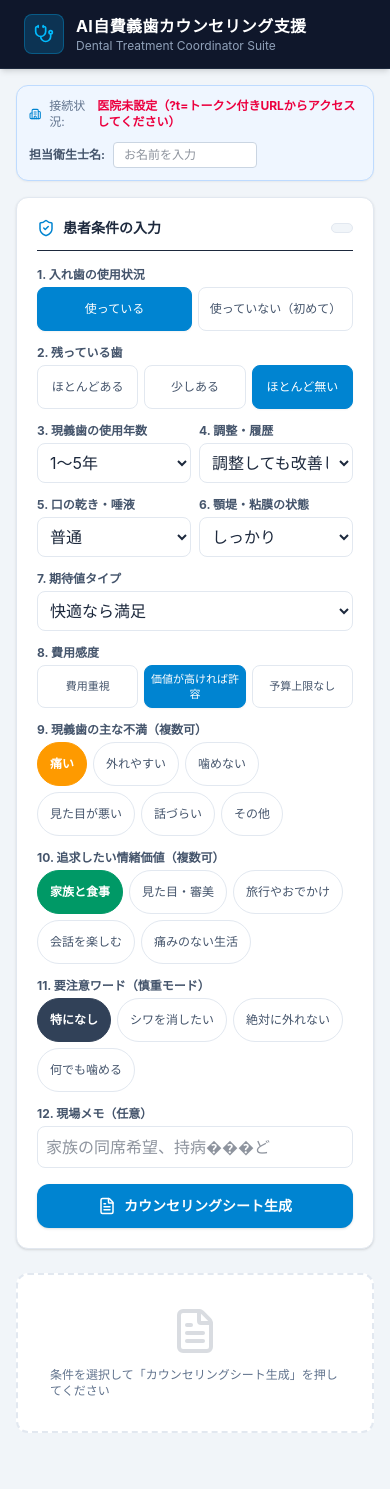
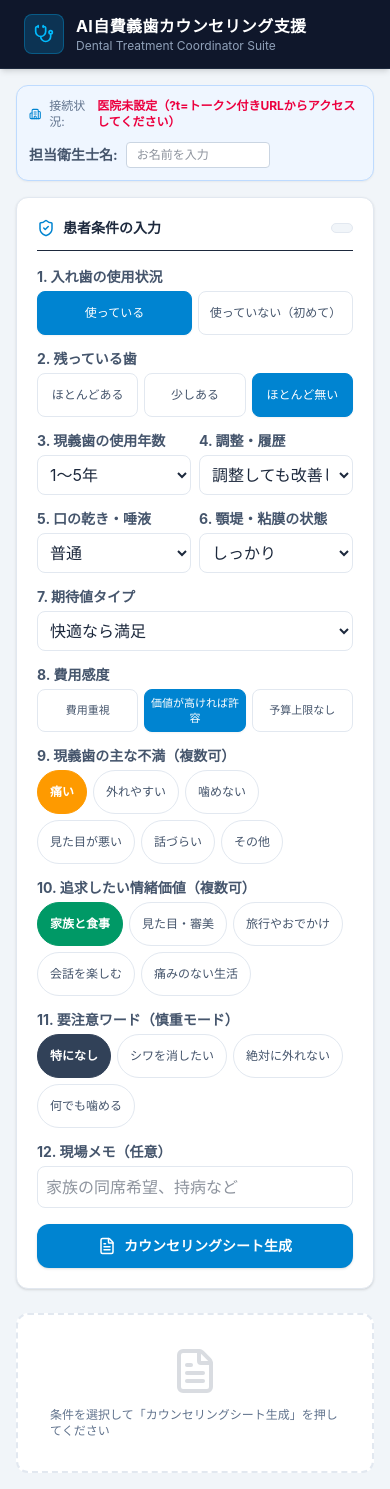
Before and after one commit to Takahito000/dental_tc_app-Private, a Next.js app: page / in a window 390 px wide. Before the commit the page ends 1449 px from the top, so only its background shows below. Built offline with nearby package versions, Linux system fonts and the light colour scheme.

Commit message:
fix: モバイルボタンのアイコン化＋ラベルサイズ調整＋文字化け修復

```diff
--- a/app/page.tsx
+++ b/app/page.tsx
@@ -131,7 +131,7 @@ export default function Page() {
 
   useEffect(() => {
     setMounted(true);
-    console.log("[BUILD] 2026-08-20 17:15 mobile-pwa");
+    console.log("[BUILD] 2026-08-20 17:35 mobile-polish");
 
     // 1. ?t= パラメータまたは localStorage からトークンをロード
     const urlParams = new URLSearchParams(window.location.search);
@@ -208,7 +208,7 @@ export default function Page() {
   const handleMultiSelect = (key: "current_denture_complaints" | "emotion_drivers" | "red_flag_words", value: string) => {
     setFormData((prev) => {
       const list = prev[key];
-      if (value === "特になし") return { ...prev, [key]: ["特���なし"] };
+      if (value === "特になし") return { ...prev, [key]: ["特になし"] };
       const filteredList = list.filter((item) => item !== "特になし");
       const newList = filteredList.includes(value)
         ? filteredList.filter((item) => item !== value)
@@ -535,7 +535,7 @@ export default function Page() {
             </span>
           </div>
           <div className="flex items-center gap-2">
-            <label className="text-xs text-slate-600 font-bold">担当衛生士名:</label>
+            <label className="text-sm text-slate-600 font-bold">担当衛生士名:</label>
             <input
               type="text"
               value={staffName}
@@ -565,7 +565,7 @@ export default function Page() {
           <div className="space-y-3.5 text-xs">
             {/* 1. 入れ歯の使用状況 */}
             <div>
-              <label className="block font-bold mb-1 text-slate-600">1. 入れ歯の使用状況</label>
+              <label className="block font-bold mb-1 text-slate-600 text-sm">1. 入れ歯の使用状況</label>
               <div className="flex gap-1.5">
                 {FORM_DATA.denture_status.map((item) => (
                   <button
@@ -586,7 +586,7 @@ export default function Page() {
 
             {/* 2. 残っている歯 */}
             <div>
-              <label className="block font-bold mb-1 text-slate-600">2. 残っている歯</label>
+              <label className="block font-bold mb-1 text-slate-600 text-sm">2. 残っている歯</label>
               <div className="flex gap-1.5">
                 {FORM_DATA.remaining_teeth.map((item) => (
                   <button
@@ -608,7 +608,7 @@ export default function Page() {
             {/* 3. 使用年数 & 4. 調整履歴 */}
             <div className="grid grid-cols-2 gap-2">
               <div>
-                <label className="block font-bold mb-1 text-slate-600">3. 現義歯の使用年数</label>
+                <label className="block font-bold mb-1 text-slate-600 text-sm">3. 現義歯の使用年数</label>
                 <select
                   value={formData.denture_duration}
                   onChange={(e) => handleSelect("denture_duration", e.target.value)}
@@ -620,7 +620,7 @@ export default function Page() {
                 </select>
               </div>
               <div>
-                <label className="block font-bold mb-1 text-slate-600">4. 調整・履歴</label>
+                <label className="block font-bold mb-1 text-slate-600 text-sm">4. 調整・履歴</label>
                 <select
                   value={formData.adjustment_history}
                   onChange={(e) => handleSelect("adjustment_history", e.target.value)}
@@ -636,7 +636,7 @@ export default function Page() {
             {/* 5. 口の乾き & 6. 顎堤・粘膜の状態 */}
             <div className="grid grid-cols-2 gap-2">
               <div>
-                <label className="block font-bold mb-1 text-slate-600">5. 口の乾き・唾液</label>
+                <label className="block font-bold mb-1 text-slate-600 text-sm">5. 口の乾き・唾液</label>
                 <select
                   value={formData.oral_dryness}
                   onChange={(e) => handleSelect("oral_dryness", e.target.value)}
@@ -648,7 +648,7 @@ export default function Page() {
                 </select>
               </div>
               <div>
-                <label className="block font-bold mb-1 text-slate-600">6. 顎堤・粘膜の状態</label>
+                <label className="block font-bold mb-1 text-slate-600 text-sm">6. 顎堤・粘膜の状態</label>
                 <select
                   value={formData.ridge_mucosa}
                   onChange={(e) => handleSelect("ridge_mucosa", e.target.value)}
@@ -663,7 +663,7 @@ export default function Page() {
 
             {/* 7. 期待値タイプ */}
             <div>
-              <label className="block font-bold mb-1 text-slate-600">7. 期待値タイプ</label>
+              <label className="block font-bold mb-1 text-slate-600 text-sm">7. 期待値タイプ</label>
               <select
                 value={formData.expectation_type}
                 onChange={(e) => handleSelect("expectation_type", e.target.value)}
@@ -677,7 +677,7 @@ export default function Page() {
 
             {/* 8. 費用感度 */}
             <div>
-              <label className="block font-bold mb-1 text-slate-600">8. 費用感度</label>
+              <label className="block font-bold mb-1 text-slate-600 text-sm">8. 費用感度</label>
               <div className="flex gap-1.5">
                 {FORM_DATA.cost_sensitivity.map((item) => (
                   <button
@@ -698,7 +698,7 @@ export default function Page() {
 
             {/* 9. 現義歯の主な不満 */}
             <div>
-              <label className="block font-bold mb-1 text-slate-600">9. 現義歯の主な不満（複数可）</label>
+              <label className="block font-bold mb-1 text-slate-600 text-sm">9. 現義歯の主な不満（複数可）</label>
               <div className="flex flex-wrap gap-1.5">
                 {FORM_DATA.current_denture_complaints.map((item) => {
                   const isActive = formData.current_denture_complaints.includes(item);
@@ -722,7 +722,7 @@ export default function Page() {
 
             {/* 10. 追求したい情緒価値 */}
             <div>
-              <label className="block font-bold mb-1 text-slate-600">10. 追求したい情緒価値（複数可）</label>
+              <label className="block font-bold mb-1 text-slate-600 text-sm">10. 追求したい情緒価値（複数可）</label>
               <div className="flex flex-wrap gap-1.5">
                 {FORM_DATA.emotion_drivers.map((item) => {
                   const isActive = formData.emotion_drivers.includes(item);
@@ -746,7 +746,7 @@ export default function Page() {
 
             {/* 11. 要注意ワード */}
             <div>
-              <label className="block font-bold mb-1 text-slate-600">11. 要注意ワード（慎重モード）</label>
+              <label className="block font-bold mb-1 text-slate-600 text-sm">11. 要注意ワード（慎重モード）</label>
               <div className="flex flex-wrap gap-1.5">
                 {FORM_DATA.red_flag_words.map((item) => {
                   const isActive = formData.red_flag_words.includes(item);
@@ -773,12 +773,12 @@ export default function Page() {
 
             {/* 12. 現場メモ */}
             <div>
-              <label className="block font-bold mb-1 text-slate-600">12. 現場メモ（任意）</label>
+              <label className="block font-bold mb-1 text-slate-600 text-sm">12. 現場メモ（任意）</label>
               <input
                 type="text"
                 value={formData.free_memo}
                 onChange={(e) => setFormData({ ...formData, free_memo: e.target.value })}
-                placeholder="家族の同席希望、持病���ど"
+                placeholder="家族の同席希望、持病など"
                 className="w-full p-2 border border-slate-200 rounded-lg bg-white text-base"
               />
             </div>
@@ -815,23 +815,23 @@ export default function Page() {
                 <div className="flex gap-2">
                   <button
                     onClick={() => setActiveTab("patient")}
-                    className={`py-2 px-4 rounded-lg font-bold text-xs transition flex items-center gap-1.5 ${
+                    className={`py-2 px-4 min-h-[44px] justify-center rounded-lg font-bold text-xs transition flex items-center gap-1.5 ${
                       activeTab === "patient"
                         ? "bg-slate-900 text-white shadow"
                         : "bg-slate-100 text-slate-600 hover:bg-slate-200"
                     }`}
                   >
-                    <FileText size={14} /> A4提案シート (患者用)
+                    <FileText size={16} /> <span className="hidden sm:inline">A4提案シート (患者用)</span>
                   </button>
                   <button
                     onClick={() => setActiveTab("talk")}
-                    className={`py-2 px-4 rounded-lg font-bold text-xs transition flex items-center gap-1.5 ${
+                    className={`py-2 px-4 min-h-[44px] justify-center rounded-lg font-bold text-xs transition flex items-center gap-1.5 ${
                       activeTab === "talk"
                         ? "bg-amber-100 text-amber-900 border border-amber-300 shadow-sm"
                         : "bg-slate-100 text-slate-600 hover:bg-slate-200"
                     }`}
                   >
-                    <MessageSquare size={14} /> トークカンペ (画面専用)
+                    <MessageSquare size={16} /> <span className="hidden sm:inline">トークカンペ (画面専用)</span>
                   </button>
                 </div>
 
@@ -840,16 +840,16 @@ export default function Page() {
                     <button
                       onClick={handleOpenPrintPdf}
                       disabled={printingPdf}
-                      className="py-2 px-4 bg-sky-600 hover:bg-sky-700 text-white font-bold rounded-lg text-xs transition flex items-center gap-1.5 shadow disabled:opacity-50"
+                      className="py-2 px-4 min-h-[44px] justify-center bg-sky-600 hover:bg-sky-700 text-white font-bold rounded-lg text-xs transition flex items-center gap-1.5 shadow disabled:opacity-50"
                     >
-                      <Printer size={14} /> {printingPdf ? "PDF生成中..." : "A4印刷（PDFで開く）"}
+                      <Printer size={16} /> <span className="hidden sm:inline">{printingPdf ? "PDF生成中..." : "A4印刷（PDFで開く）"}</span>
                     </button>
                     <button
                       onClick={handleSendPrint}
                       disabled={sending}
-                      className="py-2 px-4 bg-emerald-600 hover:bg-emerald-700 text-white font-bold rounded-lg text-xs transition flex items-center gap-1.5 shadow disabled:opacity-50"
+                      className="py-2 px-4 min-h-[44px] justify-center bg-emerald-600 hover:bg-emerald-700 text-white font-bold rounded-lg text-xs transition flex items-center gap-1.5 shadow disabled:opacity-50"
                     >
-                      <Send size={14} /> {sending ? "送信中..." : "印刷（医院へ送信）"}
+                      <Send size={16} /> <span className="hidden sm:inline">{sending ? "送信中..." : "印刷（医院へ送信）"}</span>
                     </button>
                   </div>
                 )}
```
